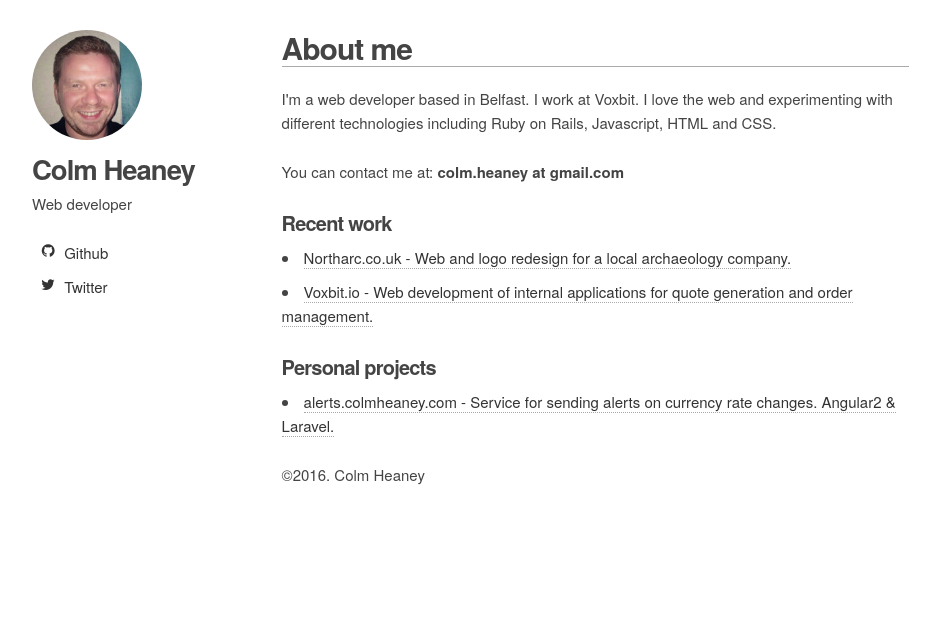
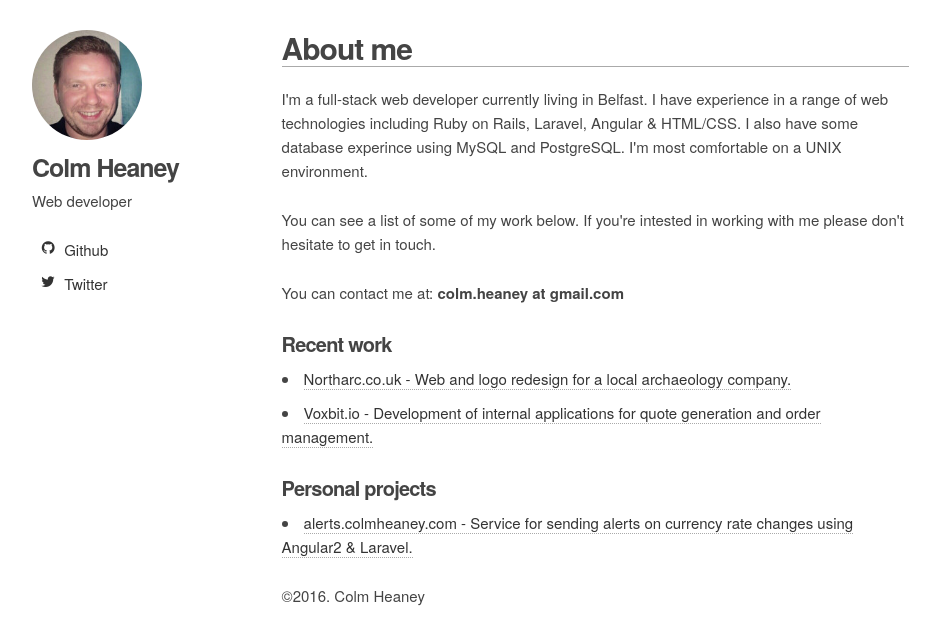
Before and after one commit to colmheaney/colmheaney.github.io, a plain HTML site: page index.html in a window 1280 px wide. Shown: the whole page, without its empty margins (128-1068 px from the left). Drawn offline with Linux system fonts and the light colour scheme.

Commit message:
updating about me blurb

```diff
--- a/index.html
+++ b/index.html
@@ -39,7 +39,8 @@
 
         <div class="main eight columns">
           <h1>About me</h1>
-          <p>I'm a web developer based in Belfast. I work at Voxbit. I love the web and experimenting with different technologies including Ruby on Rails, Javascript, HTML and CSS.</p>
+          <p>I'm a full-stack web developer currently living in Belfast. I have experience in a range of web technologies including Ruby on Rails, Laravel, Angular &amp; HTML/CSS. I also have some database experince using MySQL and PostgreSQL. I'm most comfortable on a UNIX environment.</p>
+          <p>You can see a list of some of my work below. If you're intested in working with me please don't hesitate to get in touch.</p>
           <p>You can contact me at: <span><strong>colm.heaney at gmail.com</span></strong><p>
           <h4>Recent work</h4>
           <ul>
@@ -47,12 +48,12 @@
                 Northarc.co.uk - Web and logo redesign for a local archaeology company.</a>
             </li>
             <li><a href="http://voxbit.net">
-                Voxbit.io - Web development of internal applications for quote generation and order management.</a>
+                Voxbit.io - Development of internal applications for quote generation and order management.</a>
             </li>
           </ul>
           <h4>Personal projects</h4>
           <ul>
-            <li><a href="https://alerts.colmheaney.com">alerts.colmheaney.com - Service for sending alerts on currency rate changes. Angular2 &amp; Laravel.</a></li>
+            <li><a href="https://alerts.colmheaney.com">alerts.colmheaney.com - Service for sending alerts on currency rate changes using Angular2 &amp; Laravel.</a></li>
           </ul>
           <ul>
             <!--<li><a href="http://farkle.colmheaney.com">farkle.colmheaney.com - A 2 player online version of the popular dice game. Websockets & Javascript.</a></li>-->
--- a/public/css/styles.css
+++ b/public/css/styles.css
@@ -11,7 +11,7 @@ h1 {
   font-size: 3rem;
 }
 h3 {
-  font-size: 2.75rem;
+  font-size: 2.5rem;
 }
 h4 {
   font-size: 2rem;
```
